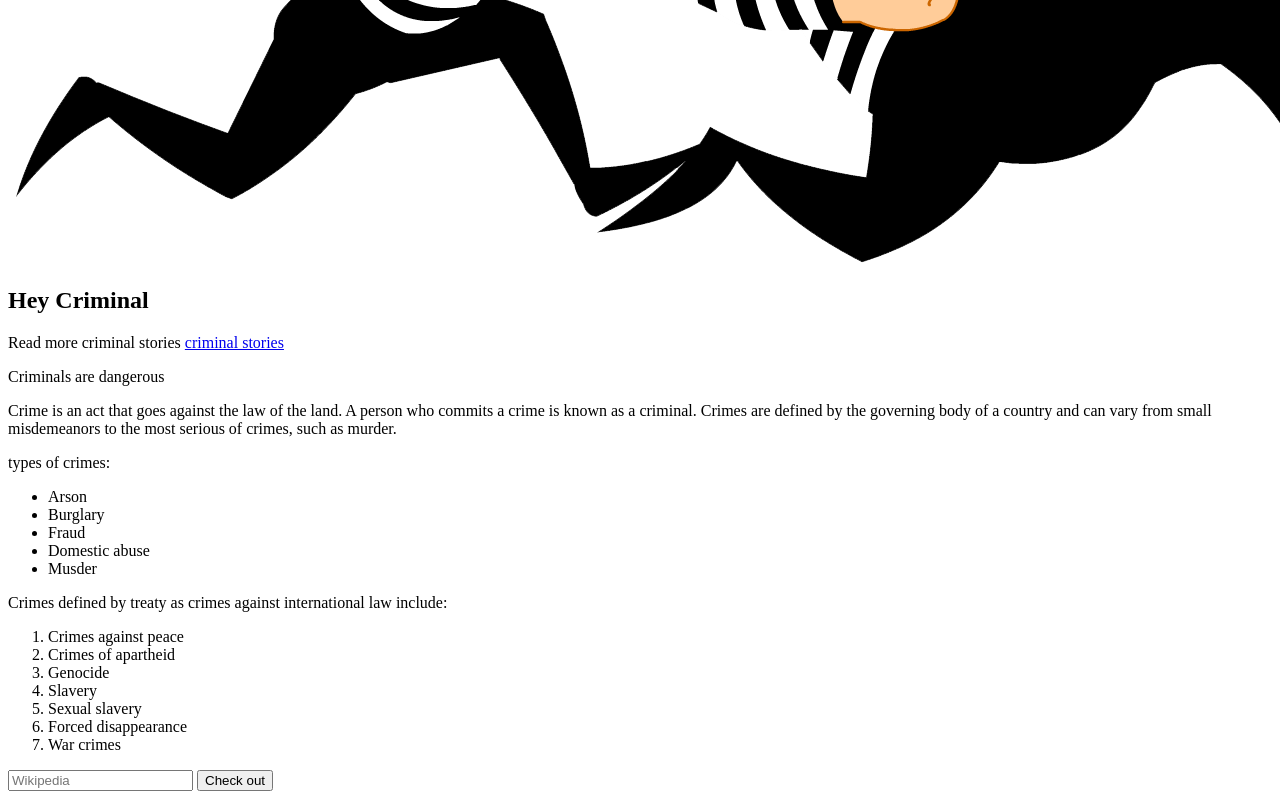
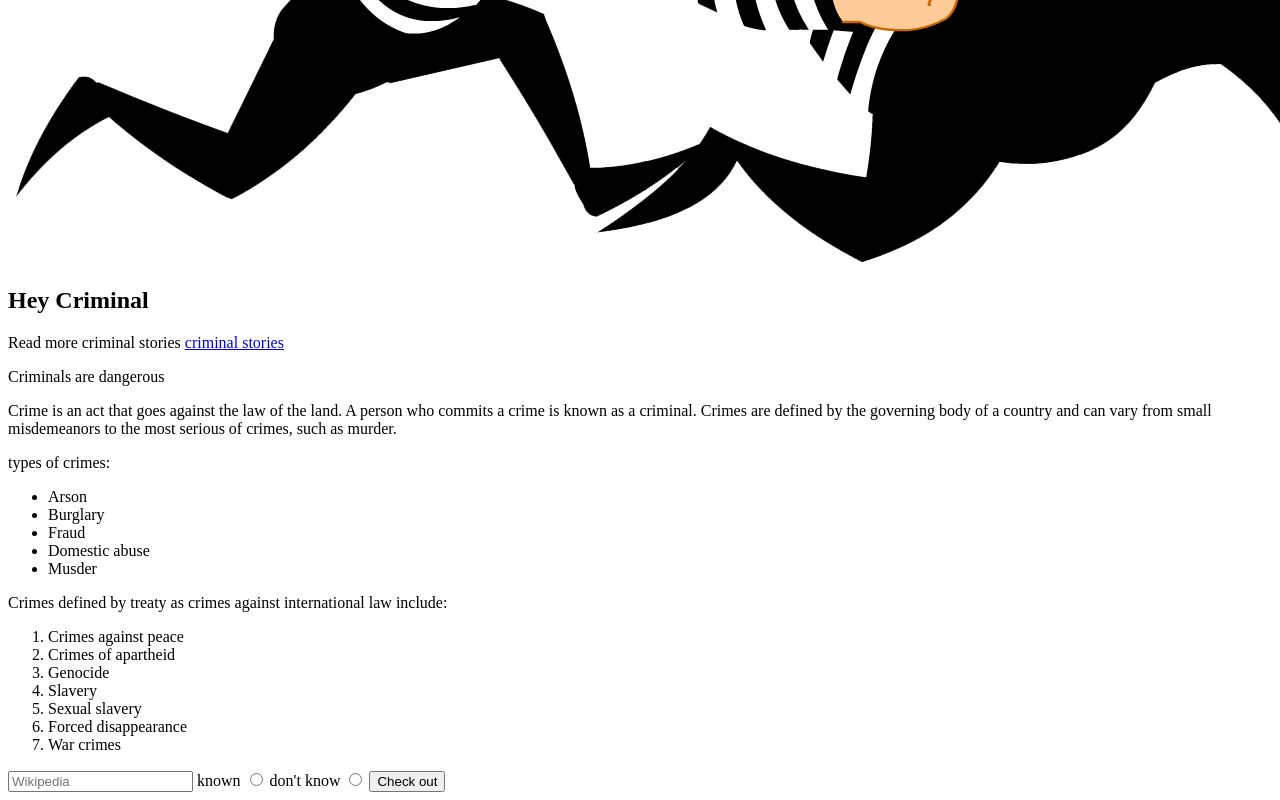
Before and after one commit to yayaremchuk/717-html, a plain HTML site: page index.html in a window 1280 px wide. Shown: the part 711-1511 px from the top of the page. Drawn offline with Linux system fonts and the light colour scheme.

Commit message:
know-don't know

```diff
--- a/index.html
+++ b/index.html
@@ -35,6 +35,12 @@
     </ol>
     <form action="https://en.wikipedia.org/wiki/Crime#By_penalty">
         <input type="text" placeholder="Wikipedia">
+        <label>known
+            <input type="radio" name="know-don't know" value="Know">
+        </label>
+        <label>don't know
+            <input type="radio" name="know-don't know" value="Don't know">
+        </label>
         <button type="check out">Check out</button>
     </form>
 </body>
```
